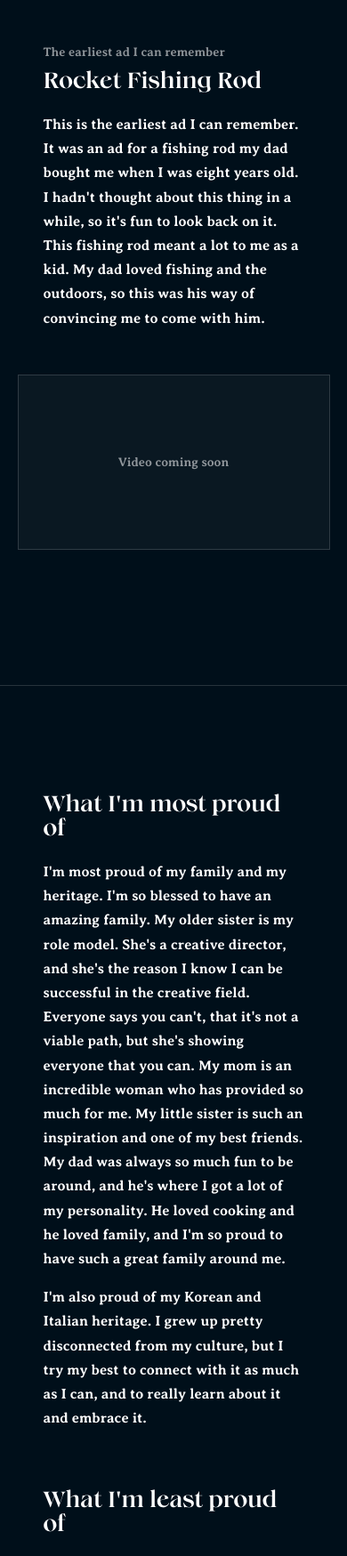
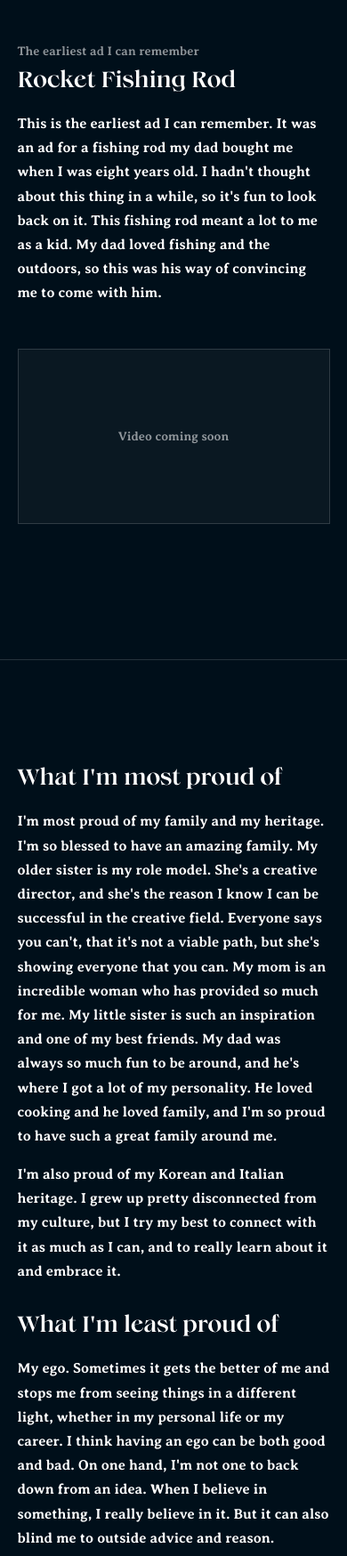
Before and after one commit to GhastlyBTW/Portfolio, a plain HTML site: page for-mother-4c0e6cce/index.html in a window 390 px wide. Shown: the part 5560-7309 px from the top of the page at 89% size. Drawn offline with Linux system fonts and the light colour scheme.

Commit message:
Mother page: wider centred column, restore two-column proud and left-aligned rocket
Co-Authored-By: Claude Opus 5.5 <noreply@anthropic.com>

```diff
--- a/for-mother-4c0e6cce/index.html
+++ b/for-mother-4c0e6cce/index.html
@@ -12,7 +12,7 @@
   <link rel="icon" href="/favicon.svg" type="image/svg+xml">
   <link rel="apple-touch-icon" href="/apple-touch-icon.png">
   <link rel="preload" href="/assets/fonts/Fansan-Display-Medium-iF666bfc3717abf.woff" as="font" type="font/woff" crossorigin>
-  <link rel="stylesheet" href="/for-mother-4c0e6cce/mother.css?v=19">
+  <link rel="stylesheet" href="/for-mother-4c0e6cce/mother.css?v=20">
 </head>
 <body>
 
@@ -63,11 +63,9 @@
   <!-- ============ 3. EARLIEST AD ============ -->
   <!-- Plain, always-visible text: no fade-in, no script needed -->
   <section class="rocket" id="rocket">
-    <div class="col">
     <div class="section-label">The earliest ad I can remember</div>
     <h2 class="q-heading">Rocket Fishing Rod</h2>
     <p class="rocket-story">This is the earliest ad I can remember. It was an ad for a fishing rod my dad bought me when I was eight years old. I hadn't thought about this thing in a while, so it's fun to look back on it. This fishing rod meant a lot to me as a kid. My dad loved fishing and the outdoors, so this was his way of convincing me to come with him.</p>
-    </div>
 
     <div class="rocket-video" id="rocket-video">
       <video src="/assets/Mother/Branden Chi Mother Rocket Fishing Rod Commercial.mp4" poster="/assets/Mother/Branden Chi Mother Rocket Fishing Rod Commercial Poster.webp" playsinline controls preload="metadata"></video>
@@ -77,12 +75,13 @@
 
   <!-- ============ 4. PROUD ============ -->
   <section class="proud" id="proud">
-    <div class="col">
+    <div class="proud-col">
       <h2 class="q-heading">What I'm most proud of</h2>
       <p>I'm most proud of my family and my heritage. I'm so blessed to have an amazing family. My older sister is my role model. She's a creative director, and she's the reason I know I can be successful in the creative field. Everyone says you can't, that it's not a viable path, but she's showing everyone that you can. My mom is an incredible woman who has provided so much for me. My little sister is such an inspiration and one of my best friends. My dad was always so much fun to be around, and he's where I got a lot of my personality. He loved cooking and he loved family, and I'm so proud to have such a great family around me.</p>
       <p>I'm also proud of my Korean and Italian heritage. I grew up pretty disconnected from my culture, but I try my best to connect with it as much as I can, and to really learn about it and embrace it.</p>
-
-      <h2 class="q-heading proud-next">What I'm least proud of</h2>
+    </div>
+    <div class="proud-col">
+      <h2 class="q-heading">What I'm least proud of</h2>
       <p>My ego. Sometimes it gets the better of me and stops me from seeing things in a different light, whether in my personal life or my career. I think having an ego can be both good and bad. On one hand, I'm not one to back down from an idea. When I believe in something, I really believe in it. But it can also blind me to outside advice and reason.</p>
     </div>
   </section>
@@ -99,6 +98,6 @@
     <div class="end-sig">Branden Chi — Art Director, New York City</div>
   </footer>
 
-  <script src="/for-mother-4c0e6cce/mother.js?v=19"></script>
+  <script src="/for-mother-4c0e6cce/mother.js?v=20"></script>
 </body>
 </html>
--- a/for-mother-4c0e6cce/mother.css
+++ b/for-mother-4c0e6cce/mother.css
@@ -239,7 +239,7 @@ body::before {
 .copy-box {
   position: relative;
   z-index: 2;
-  width: min(620px, 100%);
+  width: min(820px, 100%);
   padding: clamp(28px, 4vw, 48px);
   background: rgba(0, 15, 26, 0.62);
   -webkit-backdrop-filter: blur(18px) saturate(1.2);
@@ -259,7 +259,7 @@ body::before {
 /* One centred text column, the same width as the Mother answer box,
    so every section's heading and text line up down the page */
 .col {
-  width: min(620px, 100%);
+  width: min(820px, 100%);
   margin: 0 auto;
   padding: 0 clamp(28px, 4vw, 48px);
   border: 1px solid transparent; /* matches the Mother box border so text lines up exactly */
@@ -277,7 +277,6 @@ body::before {
 }
 .copy-box p + p,
 .proud p + p { margin-top: 16px; }
-.proud .proud-next { margin-top: 64px; }
 
 /* ==================== 2b. HANDS DIRTY ==================== */
 
@@ -300,7 +299,10 @@ body::before {
   display: block;
   opacity: 1;
   visibility: visible;
+  max-width: 680px;
   margin-bottom: 48px;
+  font-size: 16px;
+  line-height: 1.7;
 }
 
 .rocket-video {
@@ -332,6 +334,9 @@ body::before {
 /* ==================== 4. PROUD ==================== */
 
 .proud {
+  display: grid;
+  grid-template-columns: 1fr 1fr;
+  gap: clamp(32px, 6vw, 96px);
   padding: 14vh var(--gutter);
   max-width: 1200px;
   margin: 0 auto;
@@ -416,6 +421,7 @@ body::before {
 /* ==================== MOBILE ==================== */
 
 @media (max-width: 768px) {
+  .proud { grid-template-columns: 1fr; }
   .hero-words { font-size: clamp(20px, 6.8vw, 38px); }
   .site-name { font-size: 26px; }
   .mood { min-height: 130vh; }
```
